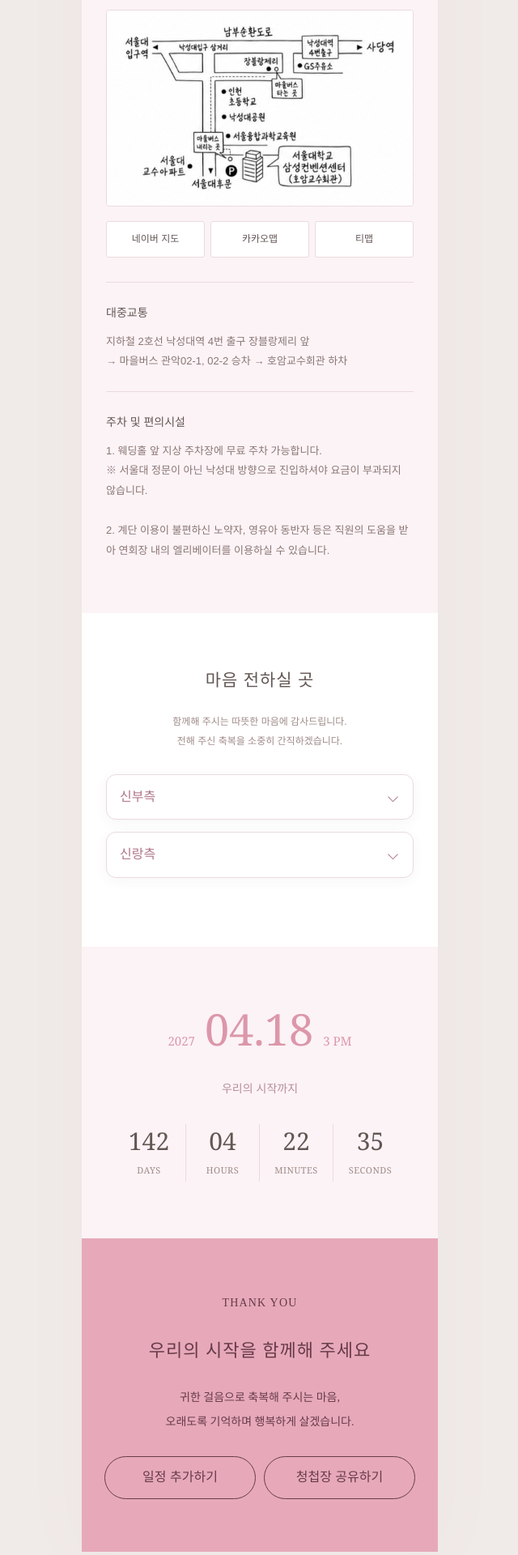
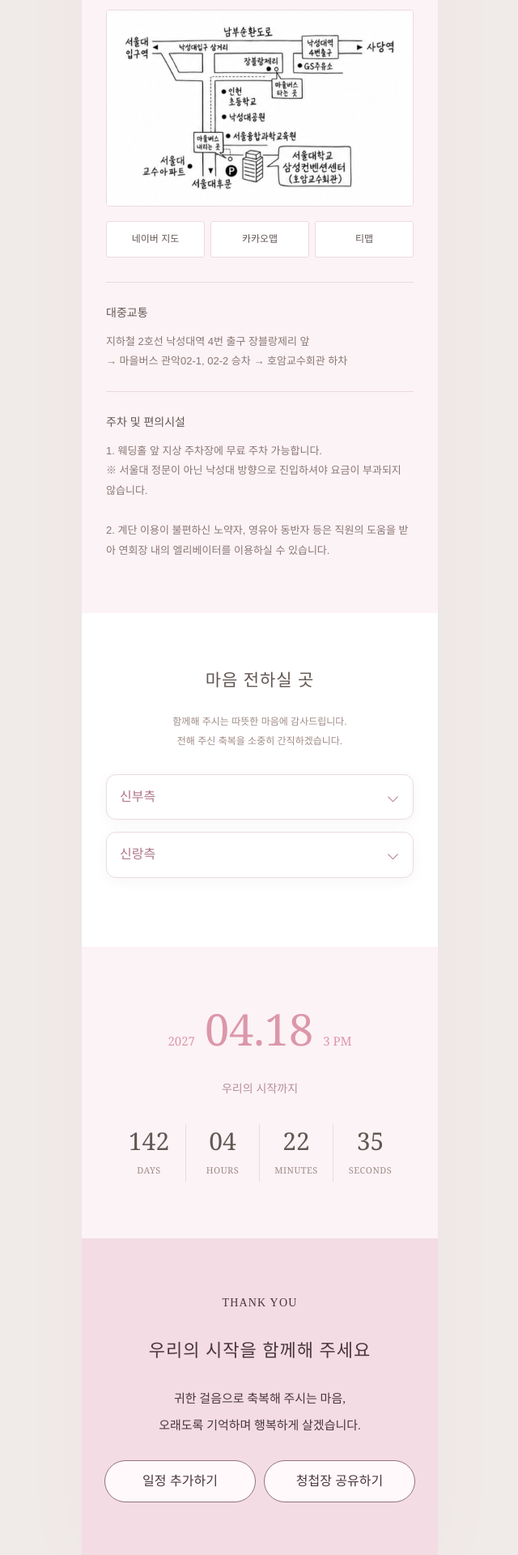
Before and after one commit to yuriandhoon/wedding, a Jekyll site: the page built from yuri/index.html, in a window 1280 px wide. Shown: the part 2689-4609 px from the top of the page at 81% size, without its empty margins (319-959 px from the left). Built offline with Jekyll 4.4.1, drawn with Linux system fonts in a browser that asks for light colours; some web fonts are replaced.

Commit message:
Update style.css

```diff
--- a/css/style.css
+++ b/css/style.css
@@ -552,8 +552,8 @@ p {
 
 .closing {
   padding: 65px 28px;
-  background: #e7a9ba;
-  color: #663b48;
+  background: #f3dce4;
+  color: #49363d;
 }
 
 .closing .eyebrow {
@@ -571,6 +571,10 @@ p {
   line-height: 2.2;
 }
 
+.closing p:not(.eyebrow) {
+  font-size: 15px;
+}
+
 .closing-actions {
   display: grid;
   grid-template-columns: repeat(2, minmax(0, 1fr));
@@ -581,7 +585,8 @@ p {
 .closing-actions .outline {
   margin: 0;
   padding: 10px 6px;
-  border-color: #663b48;
+  border-color: #92717d;
+  background: #fff9fb;
   border-radius: 30px;
   color: inherit;
   white-space: nowrap;
```
